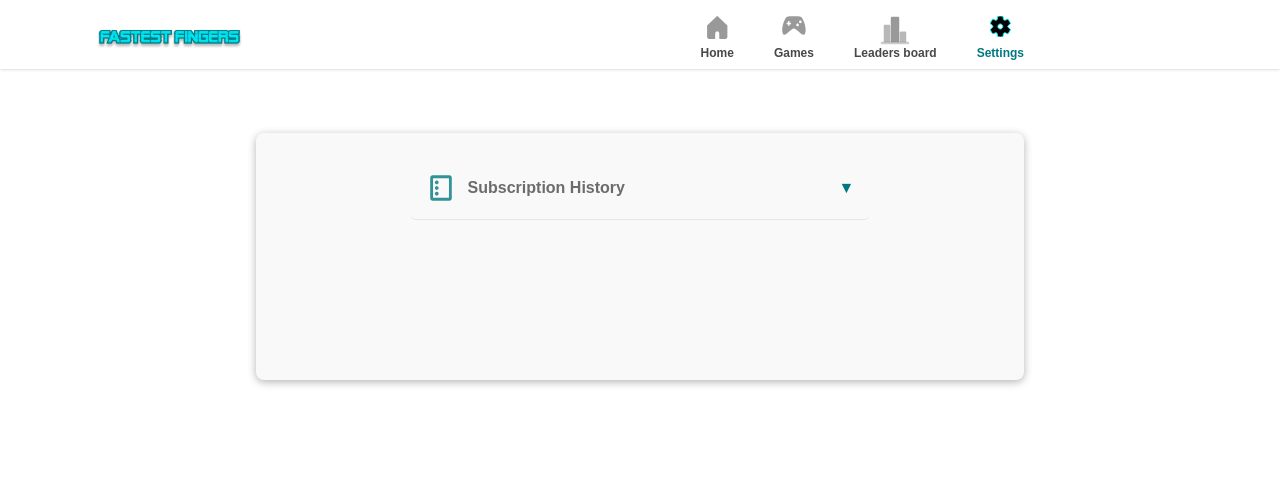
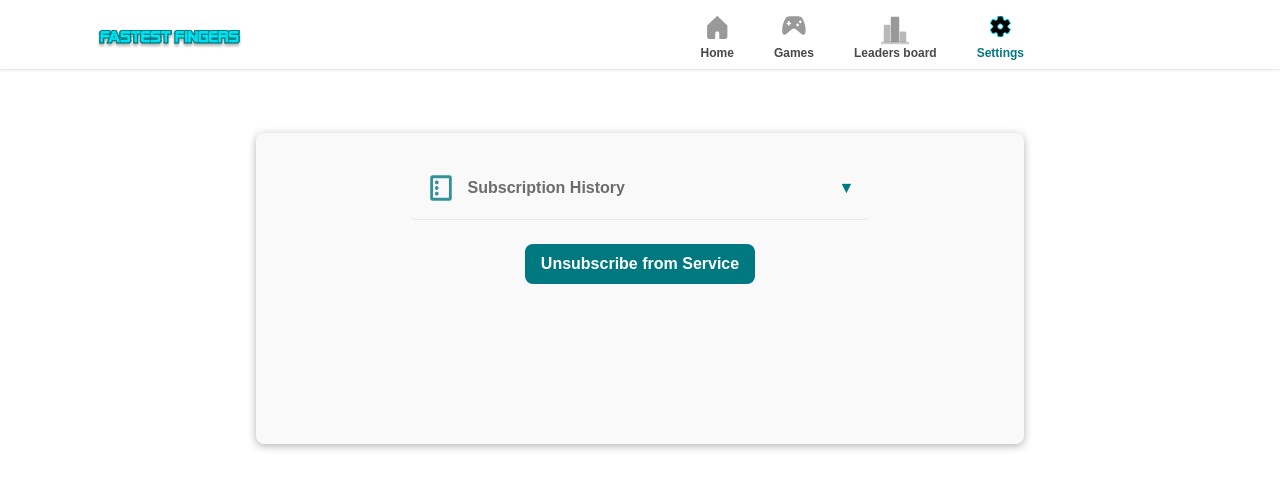
Before and after one commit to Yellowdot-Africa/Fastest_Fingers, a React (Vite) app: page /settings in a window 1280 px wide. Shown: the top 488 px of the page. Built offline with nearby package versions, Linux system fonts and the light colour scheme; sample sign-in values are in the browser's storage; a web font is replaced by a local one.

Commit message:
change api url

```diff
--- a/src/api/apiService.ts
+++ b/src/api/apiService.ts
@@ -5,8 +5,9 @@ import {  UserProfile } from "../types";
 // const API_BASE_URL_2001 = "https://ydvassdp.com:2001";
 // const API_BASE_URL_6001 = "https://ydvassdp.com:6001";
 // const API_BASE_URL_69 = "/another-api";
-const API_BASE_URL_fastestfingers = "https://fastestfingers.runasp.net";
-
+// const API_BASE_URL_fastestfingers = "https://fastestfingers.runasp.net";
+const API_BASE_URL_fastestfingers = "https://fastestfingers.ydaplatform.com:8177";
+const API_BASE_URL_telecelgh = "https://telecelgh.ydaplatform.com:8170";
 
 // error handler
 const handleError = (error: any) => {
@@ -204,6 +205,21 @@ export async function checkSubscriptionStatus(msisdn: string): Promise<{ isSucce
 }
 
 
+export async function unsubscribeUser(msisdn: string): Promise<{
+  data: any; isSuccessful: boolean; message: string
+}> {
+  return apiRequest<{ isSuccessful: boolean; message: string; data:any }>(
+    API_BASE_URL_telecelgh,
+    `/api/Subscription/CancelSubscription?msisdn=${msisdn}`,
+    'POST'
+  ).catch(error => {
+    throw new Error(handleError(error));
+  });
+}
+
+
+
+
 
 
 
--- a/src/pages/Settings.tsx
+++ b/src/pages/Settings.tsx
@@ -1,11 +1,13 @@
-import React, { useState } from 'react';
+import React, { useState } from "react";
 // import TextInput from '../components/common/TextInput';
-// import { useAuth } from '../context/AuthContext';
+import { useAuth } from '../context/AuthContext';
 // import { getUserProfile, saveUserProfile } from '../api/apiService';
 // import { UserProfile } from '../types';
+// import { UnsubscribeResponse } from '../types';
+
 // import ErrorModal from '../components/modals/ErrorModal';
 // import { saveUserProfile } from '../api/apiService';
-
+import  {unsubscribeUser} from "../api/apiService";
 // interface BankInfo {
 //     accountName: string;
 //     accountNumber: string;
@@ -20,8 +22,13 @@ interface SubscriptionEntry {
 
 const Settings: React.FC = () => {
   // const { token, msisdn, profile, setProfile } = useAuth();
+  const { msisdn } = useAuth();
+
   // console.log(msisdn)
-    const [openSection, setOpenSection] = useState<string>('');
+  const [openSection, setOpenSection] = useState<string>("");
+  const [responseMessage, setResponseMessage] = useState<string | null>(null);
+  const [isError, setIsError] = useState<boolean>(false);
+
   //   const [isEditing, setIsEditing] = useState(false);
   //   const [loading, setLoading] = useState(false);
   //   const [confirmText, setConfirmText] = useState(' ');
@@ -41,20 +48,26 @@ interface SubscriptionEntry {
   //     }
   // }, [profile]);
 
-    const subscriptionData: SubscriptionEntry[] = Array.from({ length: 50 }, (_, i) => ({
+  const subscriptionData: SubscriptionEntry[] = Array.from(
+    { length: 50 },
+    (_, i) => ({
       id: i + 1,
       plan: "GH¢0.50/day",
-        date: "02/07/2024"
-    }));
+      date: "02/07/2024",
+    })
+  );
   const [currentPage, setCurrentPage] = useState(1);
   const entriesPerPage = 10;
   const indexOfLastEntry = currentPage * entriesPerPage;
   const indexOfFirstEntry = indexOfLastEntry - entriesPerPage;
-    const currentEntries = subscriptionData.slice(indexOfFirstEntry, indexOfLastEntry);
+  const currentEntries = subscriptionData.slice(
+    indexOfFirstEntry,
+    indexOfLastEntry
+  );
   const totalPages = Math.ceil(subscriptionData.length / entriesPerPage);
 
   const toggleSection = (section: string) => {
-    setOpenSection(openSection === section ? '' : section);
+    setOpenSection(openSection === section ? "" : section);
     // setIsEditing(false);
   };
 
@@ -99,6 +112,47 @@ interface SubscriptionEntry {
   //   const closeErrorModal = () => {
   //       setError('');
   //   };
+
+  const handleUnsubscribe = async (msisdn?: string) => {
+    if (!msisdn) {
+      setResponseMessage("User not found. Please log in again.");
+      setIsError(true);
+      setTimeout(() => setResponseMessage(""), 5000);
+
+      return;
+    }
+    try {
+      const result = await unsubscribeUser(msisdn);
+
+      if (result.isSuccessful) {
+        setResponseMessage(result.message || "Successfully unsubscribed.");
+
+        setIsError(false);
+
+      } else {
+        setResponseMessage(result.message || result?.data?.message || "Subscription could not be found.");
+        setIsError(true);
+
+      }
+    } catch (error: any) {
+      console.error("Error:", error);
+
+      const errorMessage =
+      error?.response?.data?.message ||
+      error?.message ||
+      "Something went wrong. Please try again.";
+
+      setResponseMessage(errorMessage);
+      setIsError(true);
+
+    }
+    setTimeout(() => setResponseMessage(""), 5000);
+
+  };
+
+
+
+
 
   return (
     <div>
@@ -168,38 +222,71 @@ interface SubscriptionEntry {
             </div>
           )}
         </div> */}
-        <div className='md:w-3/5 mx-auto'>
+        <div className="md:w-3/5 mx-auto">
           <button
             className="w-full flex justify-between items-center p-4 bg-[#F9F9F9] rounded-md border-b text-ffgray/80"
-            onClick={() => toggleSection('subscriptionHistory')}
+            onClick={() => toggleSection("subscriptionHistory")}
           >
-            <div className='flex items-center gap-3'>
-              <img src="/icons/ph_film-script-bold.svg" alt='history' />
+            <div className="flex items-center gap-3">
+              <img src="/icons/ph_film-script-bold.svg" alt="history" />
               <span className="font-bold">Subscription History</span>
             </div>
-            <span className='text-teal'>{openSection === 'subscriptionHistory' ? '▲' : '▼'}</span>
+            <span className="text-teal">
+              {openSection === "subscriptionHistory" ? "▲" : "▼"}
+            </span>
           </button>
-          {openSection === 'subscriptionHistory' && (
+          {openSection === "subscriptionHistory" && (
             <div className="p-4 bg-[#F9F9F9] max-md:shadow-custom md:text-lg">
               {currentEntries.map((entry, index) => (
                 <div key={entry.id} className="flex justify-between my-4">
                   <div>
-                    <span className='italic mr-8'>{index + 1}.</span>
-                    <span className=''>{entry.plan}</span>
+                    <span className="italic mr-8">{index + 1}.</span>
+                    <span className="">{entry.plan}</span>
                   </div>
-                  <span className='text-teal'>{entry.date}</span>
+                  <span className="text-teal">{entry.date}</span>
                 </div>
               ))}
 
               <div className="flex justify-between items-center mt-4">
-                <button className='text-teal font-bold' onClick={() => setCurrentPage(currentPage - 1)} disabled={currentPage === 1}>Previous</button>
-                <span>{currentPage}/{totalPages}</span>
-                <button className='text-teal font-bold' onClick={() => setCurrentPage(currentPage + 1)} disabled={currentPage === totalPages}>Next</button>
+                <button
+                  className="text-teal font-bold"
+                  onClick={() => setCurrentPage(currentPage - 1)}
+                  disabled={currentPage === 1}
+                >
+                  Previous
+                </button>
+                <span>
+                  {currentPage}/{totalPages}
+                </span>
+                <button
+                  className="text-teal font-bold"
+                  onClick={() => setCurrentPage(currentPage + 1)}
+                  disabled={currentPage === totalPages}
+                >
+                  Next
+                </button>
               </div>
             </div>
           )}
         </div>
+        <div className="flex justify-center mt-6">
+          <button
+            className="bg-[#007880] text-white px-4 py-2 rounded-lg font-bold"
+            // onClick={handleUnsubscribe}
+            onClick={() => handleUnsubscribe(msisdn)}
+
+          >
+            Unsubscribe from Service
+          </button>
+
         </div>
+        {responseMessage && (
+        <p className={`mt-2 p-2 rounded text-center ${isError ? "bg-red-100 text-red-600" : "bg-green-100 text-green-600"}`}>
+          {responseMessage}
+        </p>
+      )}
+      </div>
+
       {/* <ErrorModal isVisible={!!error} message={error} onClose={closeErrorModal} /> */}
     </div>
   );
```
Also changed, not shown: src/types.ts (+7 -0 lines). Lines whose indentation alone changed are shown as unchanged.
